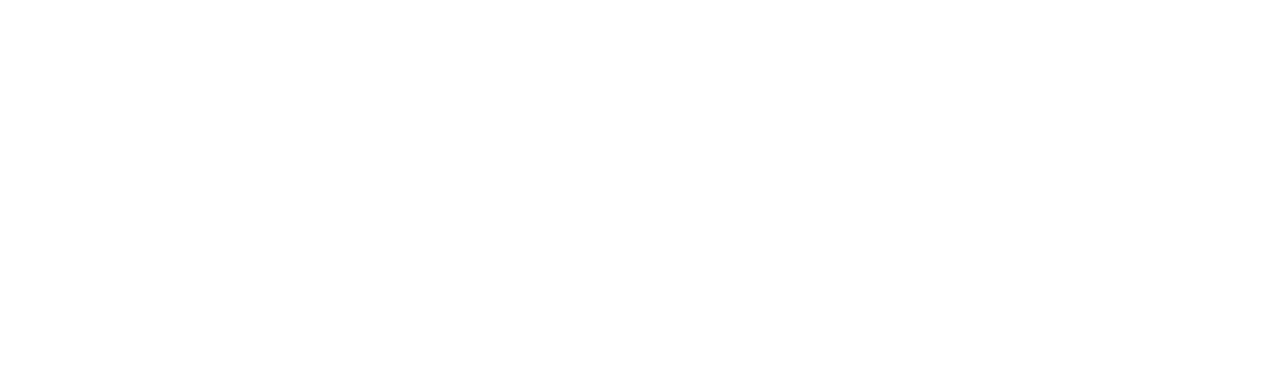
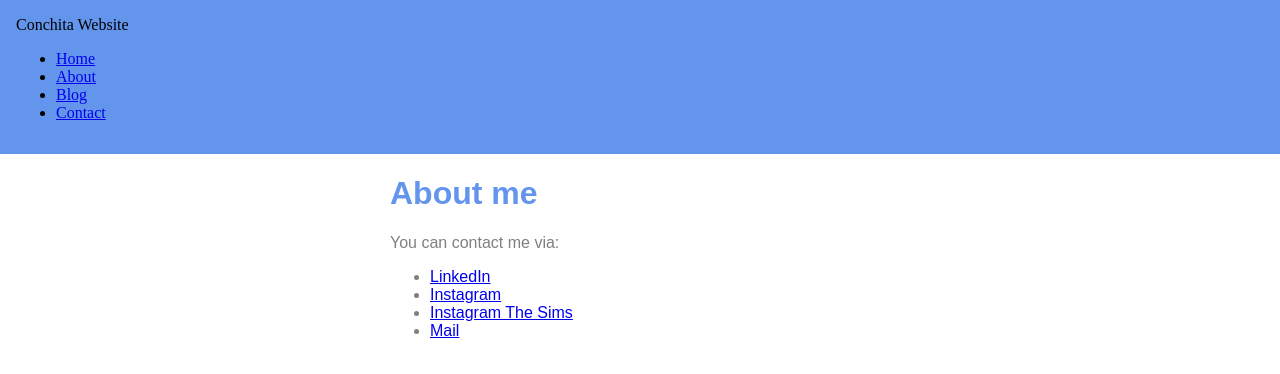
Before and after one commit to Concheetah/ConchitaWebsite, a Gatsby site: page /contact in a window 1280 px wide. Before the commit this address had no page. Built offline with nearby package versions, Linux system fonts and the light colour scheme; Gatsby itself is replaced by a stand-in of ours.

Commit message:
contact pagina

```diff
--- a/src/components/layout.js
+++ b/src/components/layout.js
@@ -28,8 +28,8 @@ const Layout = ({ pageTitle, children }) => {
          <ul className={navLinks}>
            <li className={navLinkItem}><Link to="/" className={navLinkText}>Home</Link></li>
            <li className={navLinkItem}><Link to="/about" className={navLinkText}>About</Link></li>
-           <li className={navLinkItem}><Link to="/blog" className={navLinkText}> Blog</Link>
-           </li>
+           <li className={navLinkItem}><Link to="/blog" className={navLinkText}> Blog</Link></li>
+           <li className={navLinkItem}><Link to="/contact" className={navLinkText}>Contact</Link></li>
          </ul>
        </nav>
        </div>
--- /dev/null
+++ b/src/components/mailto.js
@@ -0,0 +1,35 @@
+import React, { useState } from "react";
+
+const replaceAll = (str, from, to) => {
+  return str.split(from).join(to);
+}
+
+export const MailAddress = ({mail, children}) => {
+  let def = `mailto:${mail}`
+  def = replaceAll(def, '.', '[##]')
+  def = replaceAll(def, 'ail', '[^^]')
+  def = replaceAll(def, '@', '[;;]')
+  const [obf, setObf] = useState(def)
+
+  const appear = (e) => {
+    e.preventDefault();
+
+    console.log(obf, typeof obf)
+
+    let mail = obf;
+    mail = replaceAll(mail, '[##]', '.');
+    mail = replaceAll(mail, '[^^]', 'ail');
+    mail = replaceAll(mail, '[;;]', '@');
+    setObf(mail);
+  }
+
+  return (
+    <a
+      href={obf}
+      onMouseOver={appear}
+      onFocus={appear}
+    >
+      {children}
+    </a>
+  );
+}
--- /dev/null
+++ b/src/pages/contact.js
@@ -0,0 +1,22 @@
+import { Link } from 'gatsby'
+import * as React from 'react'
+import Layout from '../components/layout'
+import { MailAddress } from '../components/mailto'
+
+
+const ContactPage = () => {
+    return (
+      <Layout pageTitle="About me">
+          <p>You can contact me via:</p>
+          <ul>
+              <li><Link to="https://www.linkedin.com/in/cmartinhoogerwaard/">LinkedIn</Link></li>
+              <li><Link to="https://www.instagram.com/conchitamartin9/?hl=nl">Instagram</Link></li>
+              <li><Link to="https://www.instagram.com/3minutesims/?hl=nl">Instagram The Sims</Link></li>
+              <li><MailAddress mail="conchitamartin94@gmail.com">Mail</MailAddress></li>
+          </ul>
+      </Layout>
+    )
+  }
+
+  // Step 3: Export your component
+  export default ContactPage
```
